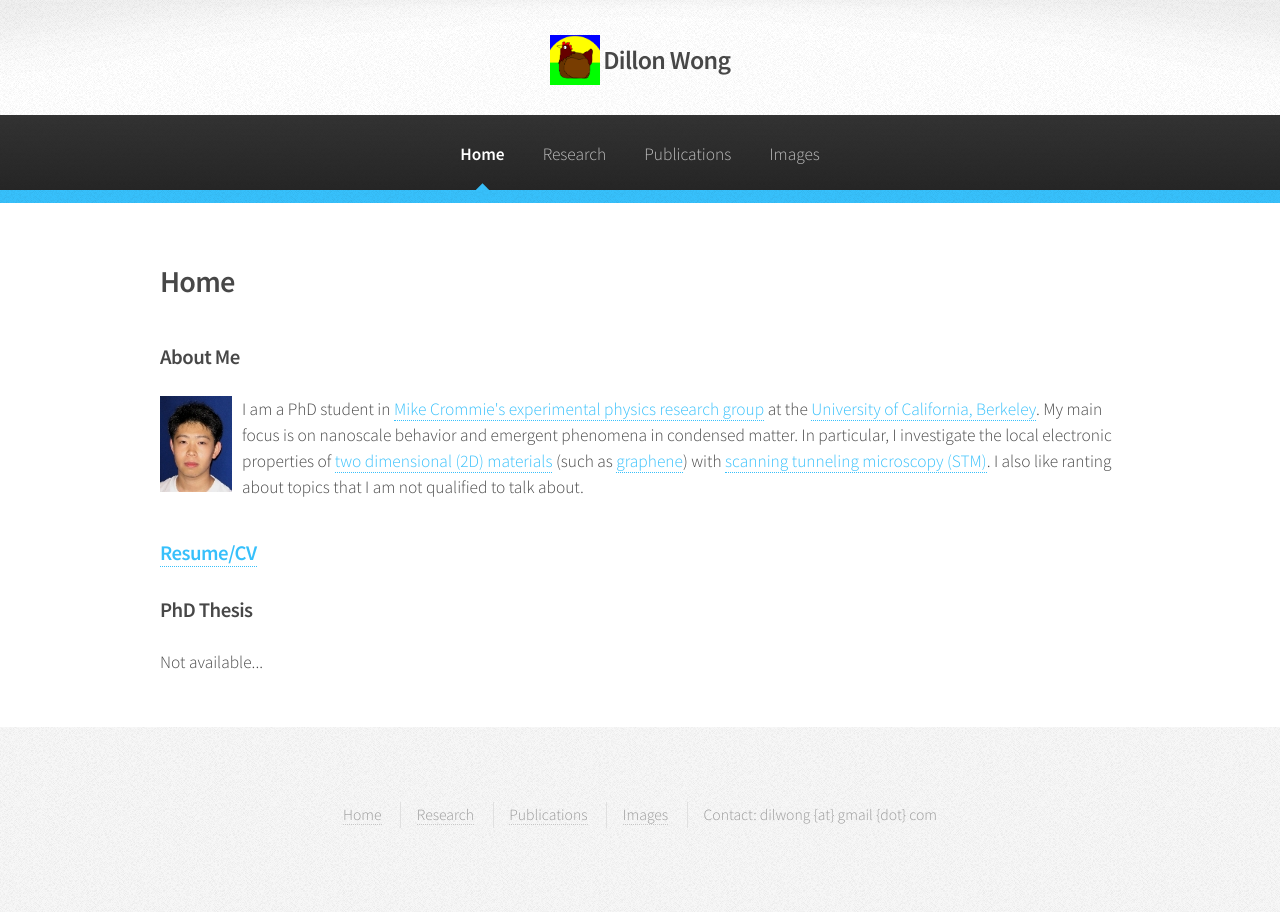
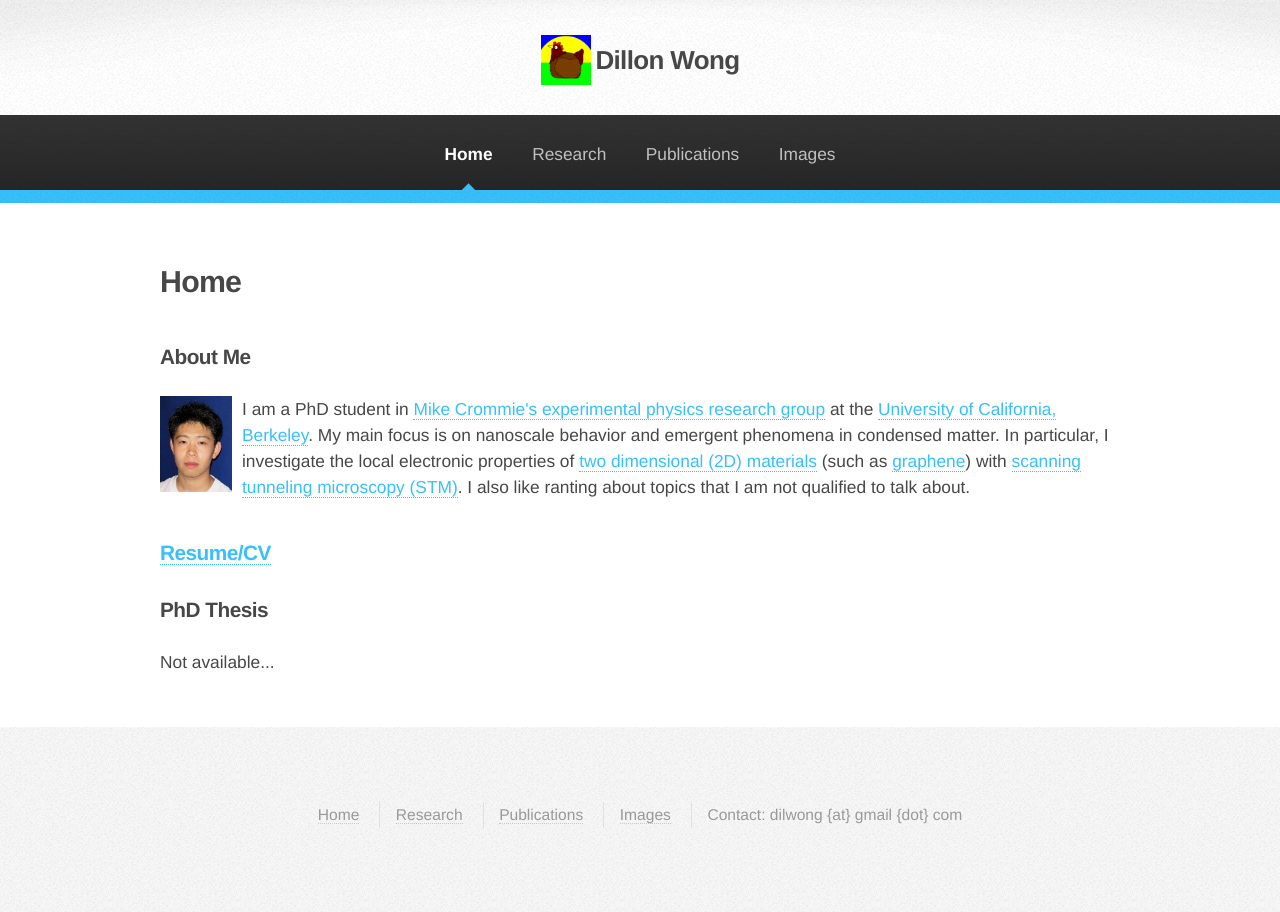
Before and after one commit to dilwong/dilwong.github.io, a PHP site: page /index.html in a window 1280 px wide. Run offline with PHP 8.4, Linux system fonts and the light colour scheme; style sheets or scripts are compiled from the project's sources.

Commit message:
Update style.scss

```diff
--- a/sass/style.scss
+++ b/sass/style.scss
@@ -1,6 +1,6 @@
 @charset 'UTF-8';
 @import url('font-awesome.min.css');
-@import url('https://fonts.googleapis.com/css?family=Source+Sans+Pro:300,300italic,600,600italic');
+/* @import url('https://fonts.googleapis.com/css?family=Source+Sans+Pro:300,300italic,600,600italic'); */
 
 @import 'vars';
 @import 'mixins';
@@ -29,7 +29,8 @@
 
 	body, input, select, textarea {
 		color: $color-fg;
-		font-family: 'Source Sans Pro', sans-serif;
+		/* font-family: 'Source Sans Pro', sans-serif; */
+		font-family: 'Helvetica', sans-serif;
 		font-size: 16pt;
 		font-weight: 300;
 		line-height: 1.65em;
```
